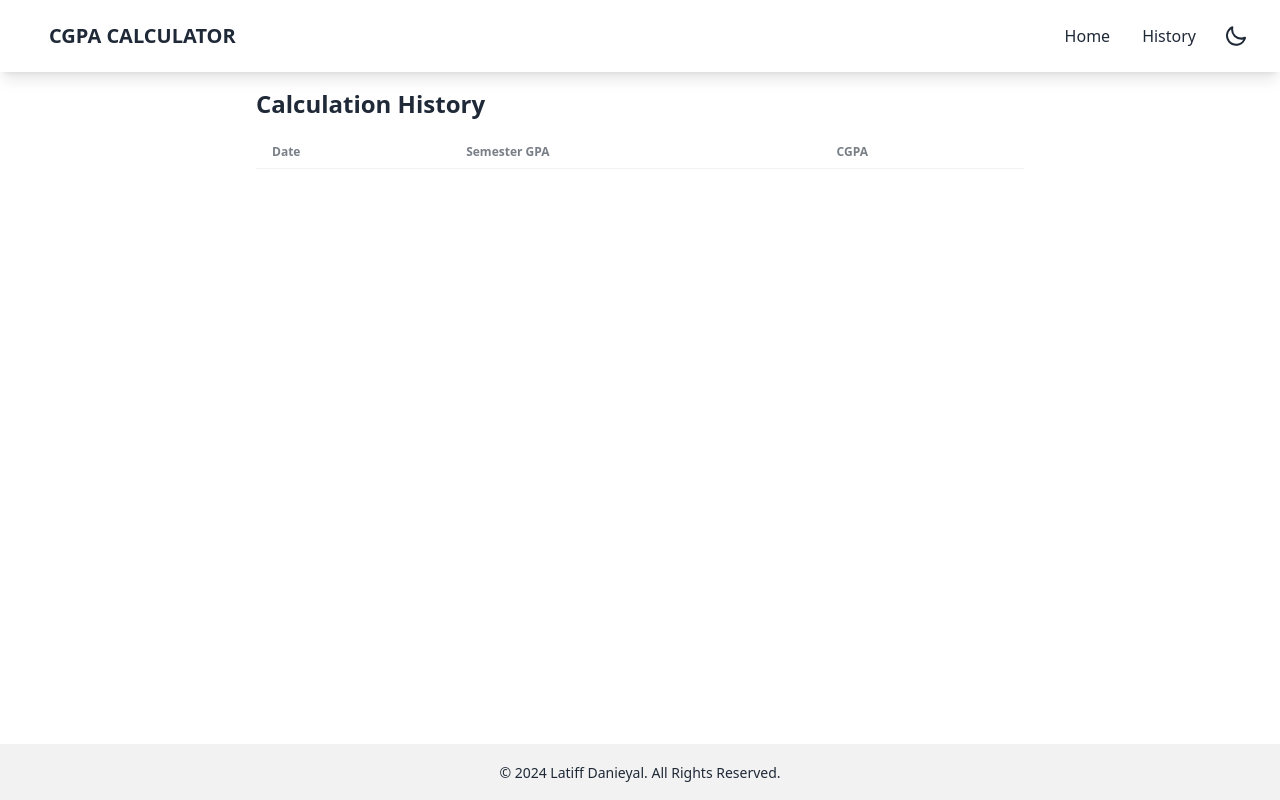
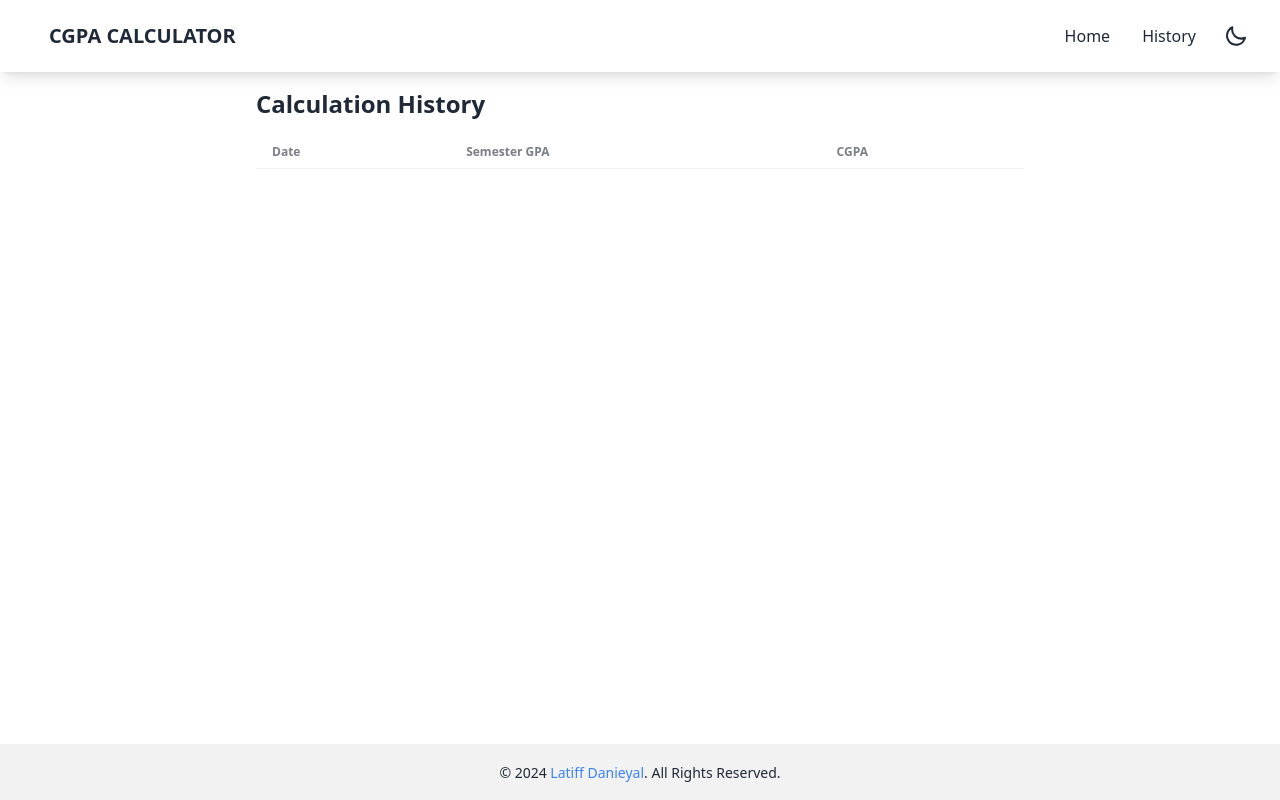
Before and after one commit to danieyal/unikl-cgpa-calculator, a React (Vite) app: page /history in a window 1280 px wide. Built offline with nearby package versions, Linux system fonts and the light colour scheme.

Commit message:
update footer

```diff
--- a/src/components/Footer.jsx
+++ b/src/components/Footer.jsx
@@ -4,7 +4,7 @@ function Footer() {
   return (
     <footer className="bg-base-200 text-base-content p-4 mt-auto">
       <div className="container mx-auto text-center">
-        <span className="text-sm">© 2024 <a href="https://latiffdanieyal.site/" className="hover:underline hover:text-blue-500">Latiff Danieyal</a>. All Rights Reserved.</span>
+        <span className="text-sm">© 2024 <a href="https://www.latiffdanieyal.site/" className="text-blue-500 hover:text-blue-600 hover:underline">Latiff Danieyal</a>. All Rights Reserved.</span>
       </div>
     </footer>
   );
```
